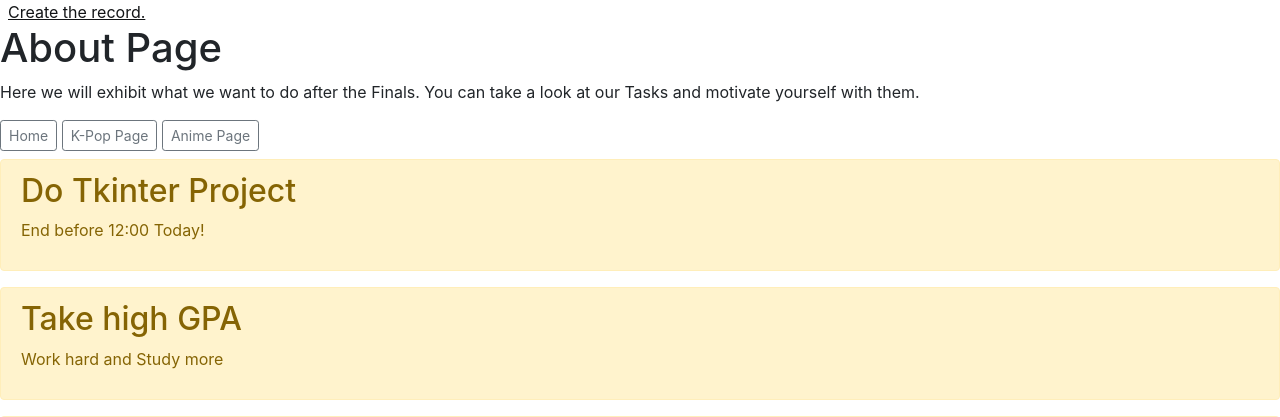
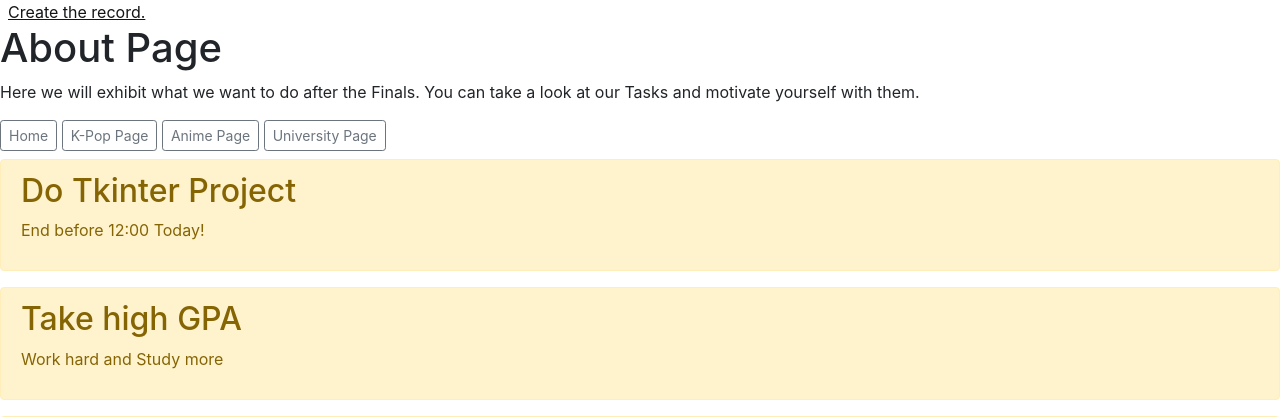
Before and after one commit to MedinaIsabekova/SiteForPL, a Django app: page /about in a window 1280 px wide. Shown: the top 417 px of the page. Run offline with Django 3.2, Linux system fonts and the light colour scheme; data comes from the database, SQL or seed files in the repository; some libraries are stand-ins or nearby versions.

Commit message:
Update about.html

```diff
--- a/honey/main/templates/main/about.html
+++ b/honey/main/templates/main/about.html
@@ -10,6 +10,7 @@
         <a class="btn btn-sm btn-outline-secondary" href="/">Home</a>
         <a class="btn btn-sm btn-outline-secondary" href="/kpop">K-Pop Page</a>
         <a class="btn btn-sm btn-outline-secondary" href="/anime">Anime Page</a>
+        <a class="btn btn-sm btn-outline-secondary" href="/aiu">University Page</a>
     {% for el in tasks %}
         <div class="alert alert-warning mt-2">
             <h2>{{ el.title }}</h2>
```
